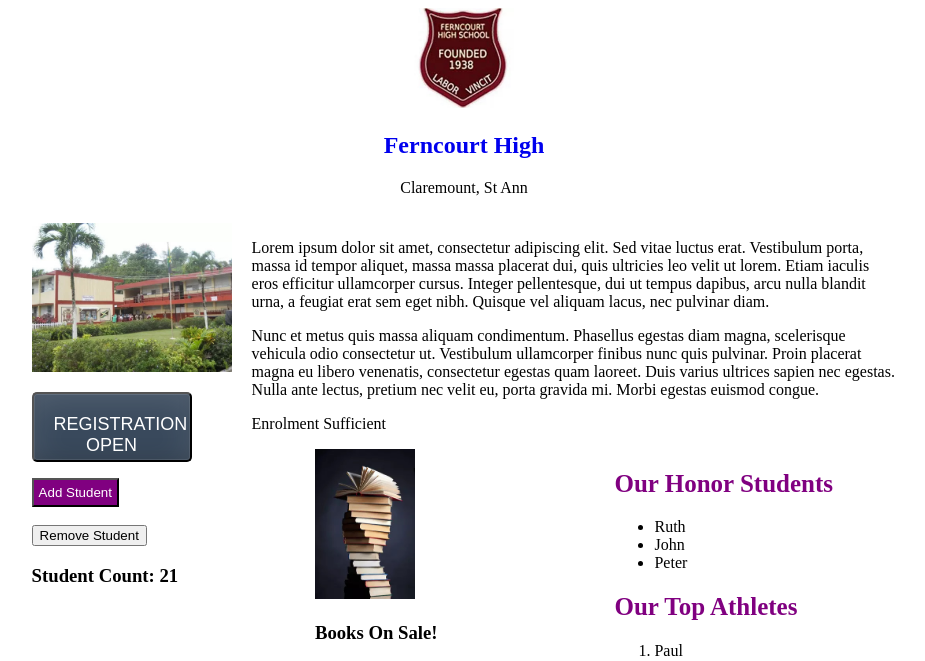
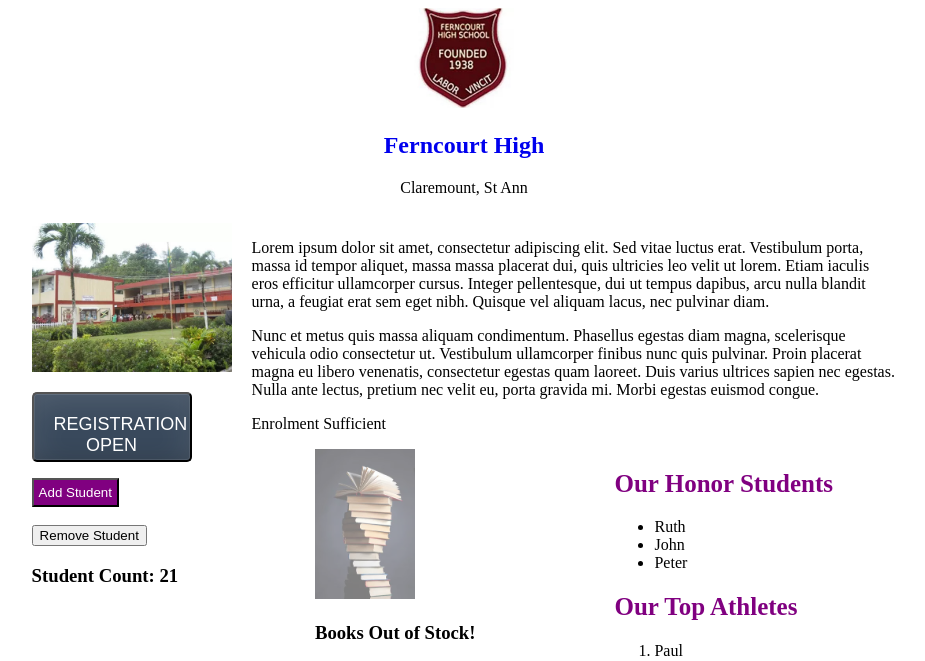
Before and after one commit to jac0der/vuejs, a plain HTML site: page 3_conditional_rendering/index.html in a window 1280 px wide. Shown: the top 661 px of the page, without its empty margins (176-1101 px from the left). Drawn offline with nearby package versions, Linux system fonts and the light colour scheme.

Commit message:
CLASS BINDING Add a class binding to let book pile image look disabled based on whether there are available books for sale, using the onSale data property.

```diff
--- a/3_conditional_rendering/assets/styles.css
+++ b/3_conditional_rendering/assets/styles.css
@@ -81,3 +81,7 @@ main > section:nth-child(2) img.scale:hover{
     background-color: green;
     color: white;
   }
+
+  .book-no-sale{
+    opacity: 0.5;
+  }
--- a/3_conditional_rendering/index.html
+++ b/3_conditional_rendering/index.html
@@ -97,9 +97,20 @@
                 <div class="flex_container">
                     <div>
                         <!-- show whether books are available for purchase. -->
-                        <img :src="books_img" v-bind:alt="books_img_alt" class="bookpile scale">
-                        <h3 v-if="onSale">Books On Sale!</h3>
-                        <h3 v-else="onSale">Books Out of Stock!</h3>
+                        <img
+                            :src="books_img"
+                            v-bind:alt="books_img_alt"
+                            class="bookpile scale"
+                            :class="{'book-no-sale': !onSale}"
+                        >
+
+                        <h3
+                            v-if="onSale"
+                        >Books On Sale!</h3>
+
+                        <h3
+                            v-else="onSale"
+                        >Books Out of Stock!</h3>
 
                         <!-- apply style binding -->
                         <h2 :style="h2_styles">Favorite Athlete</h2>
--- a/3_conditional_rendering/main.js
+++ b/3_conditional_rendering/main.js
@@ -16,7 +16,7 @@ const  edugress = Vue.createApp({
             student_count: 21,
             books_img: './assets/images/book_pile.jpg',
             books_img_alt: 'image of books',
-            onSale: true,
+            onSale: false,
             honor_students: ['Ruth', 'John', 'Peter'],
             fav_athlete_image: '',
             top_athletes: [
```
